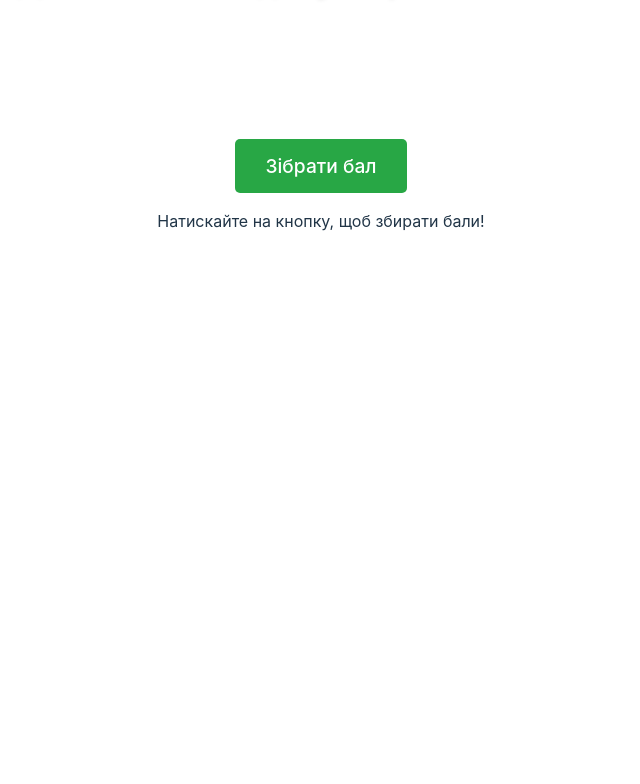
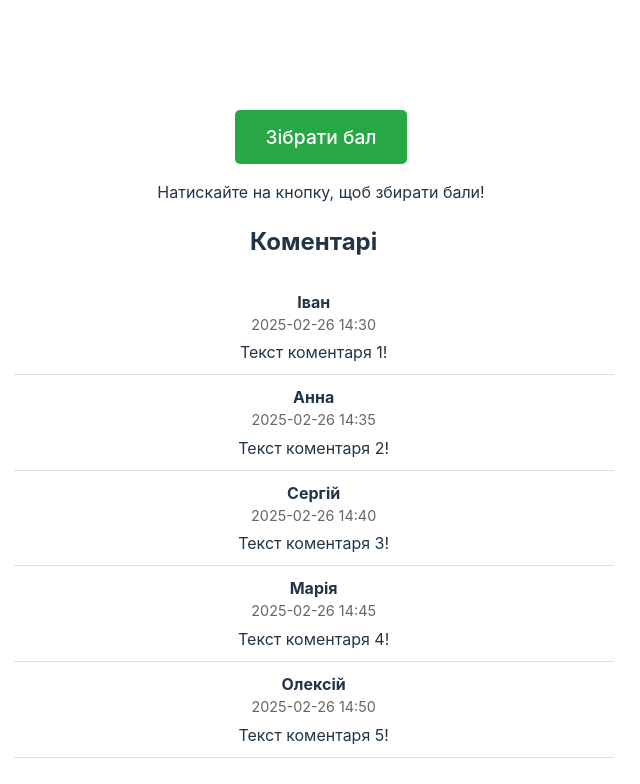
Before and after one commit to bogdanverb/react-gh-pages, a React (Vite) app: page / in a window 1280 px wide. Shown: the part 490-1274 px from the top of the page, without its empty margins (319-959 px from the left). Before the commit the page ends 800 px from the top, so only its background shows below. Built offline with nearby package versions, Linux system fonts and the light colour scheme.

Commit message:
addComponents

```diff
--- a/src/App.jsx
+++ b/src/App.jsx
@@ -2,6 +2,8 @@ import { useState, useEffect } from 'react';
 import myImage from './assets/my-image.png'; // Твоя картинка
 import confetti from 'canvas-confetti'; // Бібліотека для феєрверку
 import './App.css';
+import Comments from 'components/Components'; // Імпортуємо компонент коментарів
+import 'components/Components.css'; // Імпортуємо стилі для коментарів
 
 function App() {
   const [score, setScore] = useState(0); // Бали користувача
@@ -120,6 +122,9 @@ function App() {
       <p className="read-the-docs">
         Натискайте на кнопку, щоб збирати бали!
       </p>
+
+      {/* Додаємо компонент коментарів */}
+      <Comments />
     </div>
   );
 }
--- /dev/null
+++ b/src/components/Components.css
@@ -0,0 +1,23 @@
+.comments {
+    margin-top: 20px;
+    width: 100%;
+    max-width: 600px;
+  }
+
+  .comment {
+    border-bottom: 1px solid #ddd;
+    padding: 10px 0;
+  }
+
+  .author {
+    font-weight: bold;
+  }
+
+  .time {
+    font-size: 0.9em;
+    color: #666;
+  }
+
+  .text {
+    margin-top: 5px;
+  }
--- /dev/null
+++ b/src/components/Components.jsx
@@ -0,0 +1,65 @@
+import React from 'react';
+
+// Дані коментарів (можна перемістити в окремий файл або отримувати з API)
+const commentsData = [
+  {
+    id: 1,
+    author: 'Іван',
+    time: '2025-02-26 14:30',
+    text: 'Текст коментаря 1!'
+  },
+  {
+    id: 2,
+    author: 'Анна',
+    time: '2025-02-26 14:35',
+    text: 'Текст коментаря 2!'
+  },
+  {
+    id: 3,
+    author: 'Сергій',
+    time: '2025-02-26 14:40',
+    text: 'Текст коментаря 3!'
+  },
+  {
+    id: 4,
+    author: 'Марія',
+    time: '2025-02-26 14:45',
+    text: 'Текст коментаря 4!'
+  },
+  {
+    id: 5,
+    author: 'Олексій',
+    time: '2025-02-26 14:50',
+    text: 'Текст коментаря 5!'
+  }
+];
+
+// Компонент для відображення одного коментаря
+const Comment = ({ author, time, text }) => {
+  return (
+    <div className="comment">
+      <div className="author">{author}</div>
+      <div className="time">{time}</div>
+      <div className="text">{text}</div>
+    </div>
+  );
+};
+
+// Головний компонент коментарів
+const Comments = () => {
+  return (
+    <div className="comments">
+      <h2>Коментарі</h2>
+      {commentsData.map((comment) => (
+        <Comment
+          key={comment.id}
+          author={comment.author}
+          time={comment.time}
+          text={comment.text}
+        />
+      ))}
+    </div>
+  );
+};
+
+export default Comments;
```
